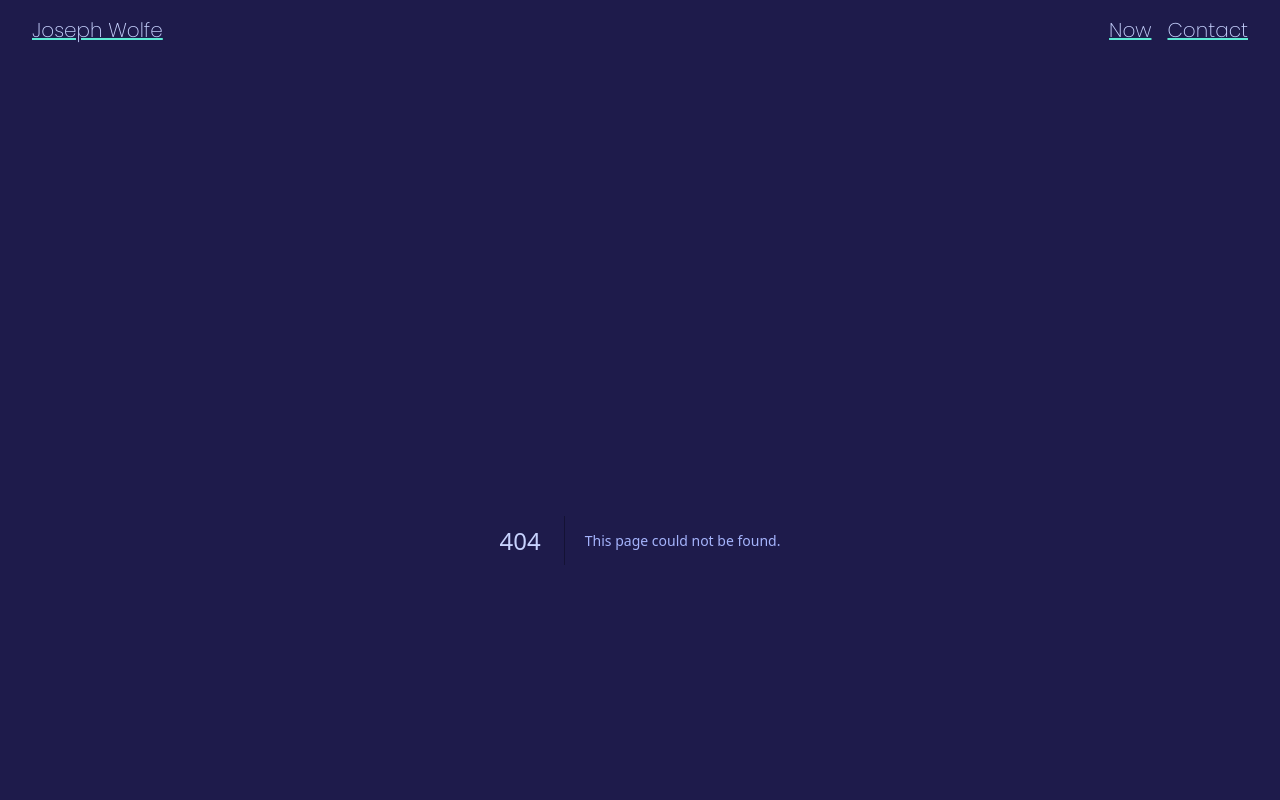
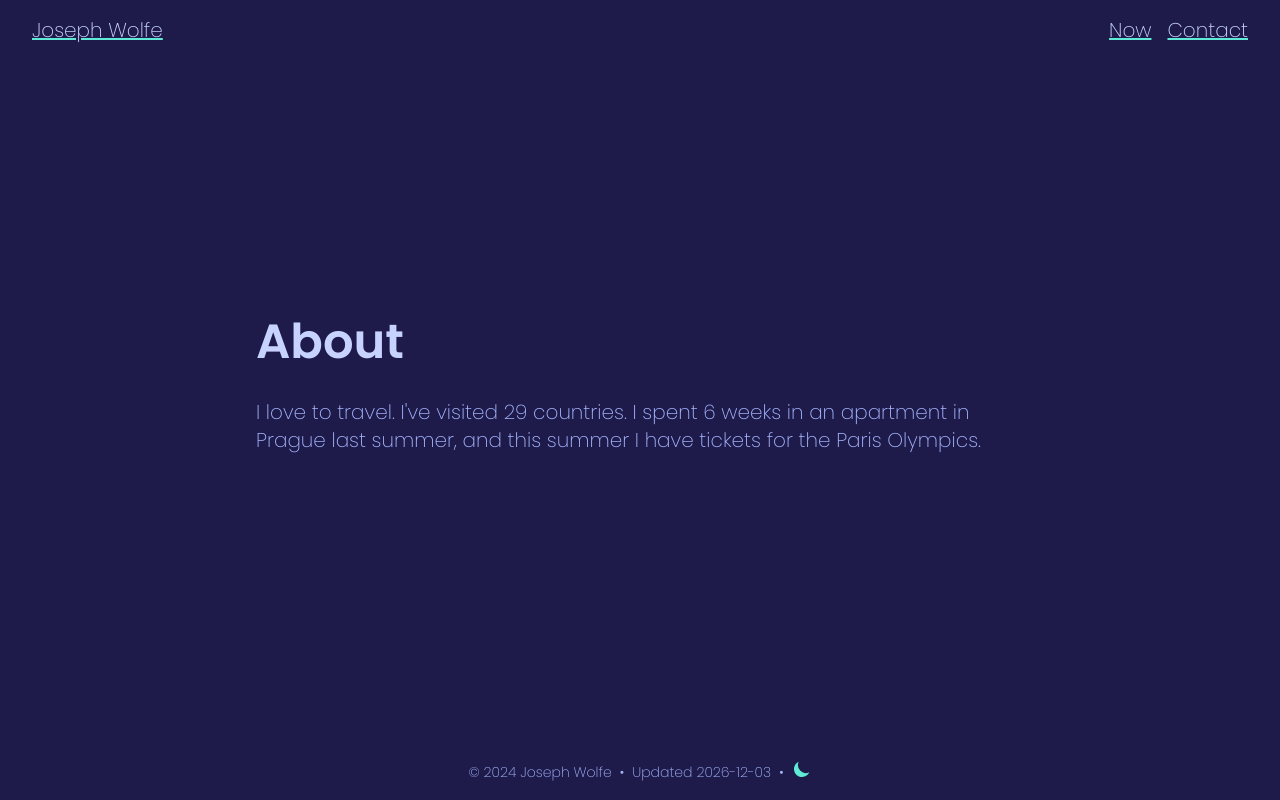
Before and after one commit to CharmedSatyr/personal-website, a Next.js app: page /about in a window 1280 px wide. Before the commit this address had no page. Shown: the top 800 px of the page. Built offline with nearby package versions, Linux system fonts and the light colour scheme.

Commit message:
Add About page skeleton

```diff
--- /dev/null
+++ b/app/about/page.tsx
@@ -0,0 +1,19 @@
+import genPageMetadata from "app/seo";
+import SectionContainer from "components/SectionContainer";
+
+export const metadata = genPageMetadata({ title: "About" });
+
+const About = () => {
+	return (
+		<SectionContainer>
+			<h1 className="mb-8">About</h1>
+
+			<p>
+				I love to travel. I've visited 29 countries. I spent 6 weeks in an apartment in Prague last
+				summer, and this summer I have tickets for the Paris Olympics.
+			</p>
+		</SectionContainer>
+	);
+};
+
+export default About;
```
